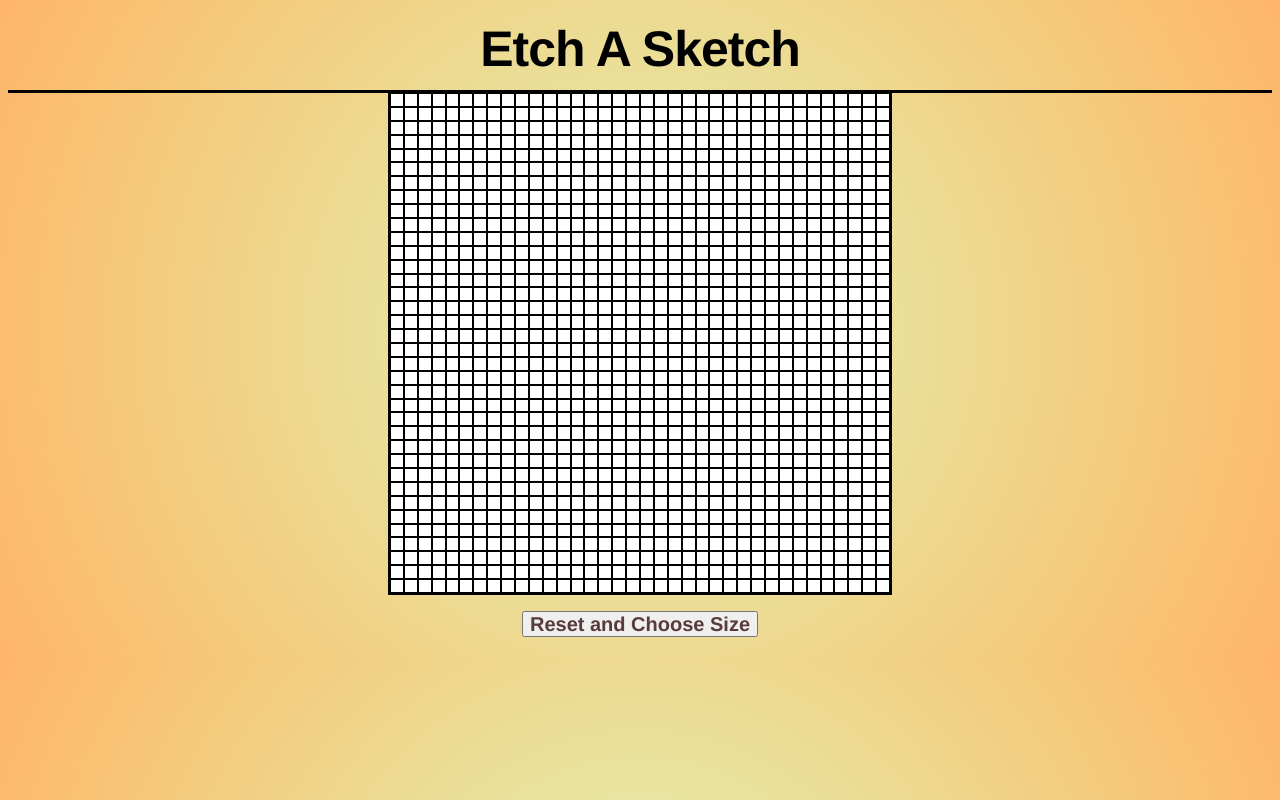
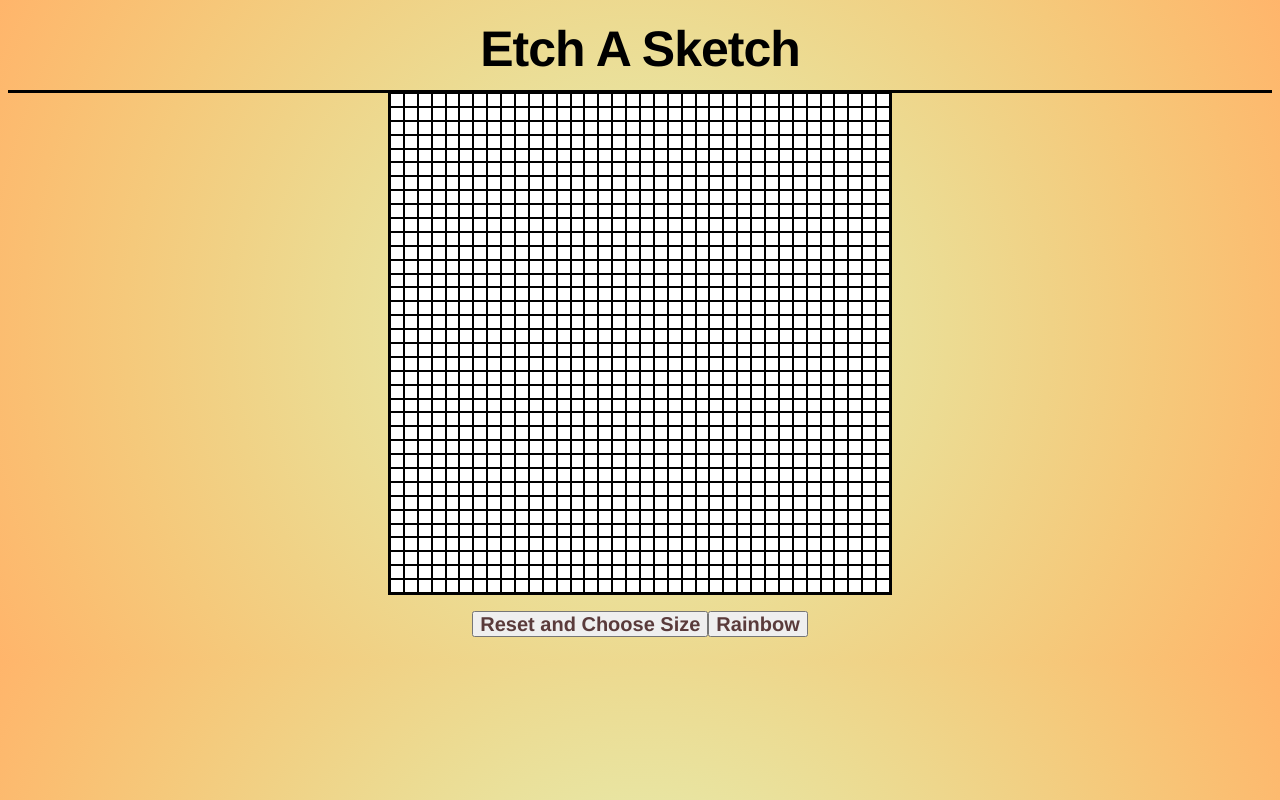
Before and after one commit to StewartLewis3133/etch-a-sketch, a plain HTML site: page index.html in a window 1280 px wide. Drawn offline with Linux system fonts and the light colour scheme.

Commit message:
Added rainbow button without functionality

```diff
--- a/index.html
+++ b/index.html
@@ -15,7 +15,11 @@
     <div id="canvas-container">
     </div>
     <div id="button-rack">
-        <button id="reset-button" class="button" type="button">Reset and Choose Size</button>
+        <button id="reset-button" class="button" type="button">Reset and
+            Choose Size
+        </button>
+        <button id="rainbow-button" class="button" type="button">Rainbow
+        </button>
     </div>
     <script charset="utf-8" src="scripts.js"></script>
 </body>
```
